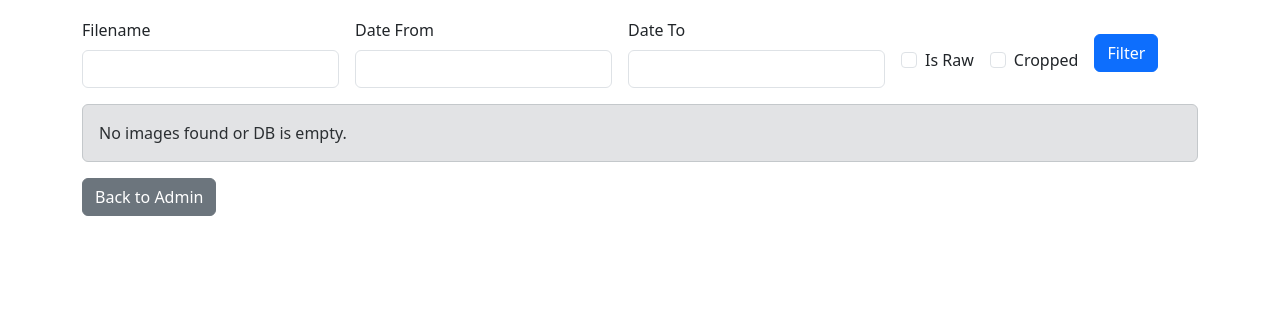
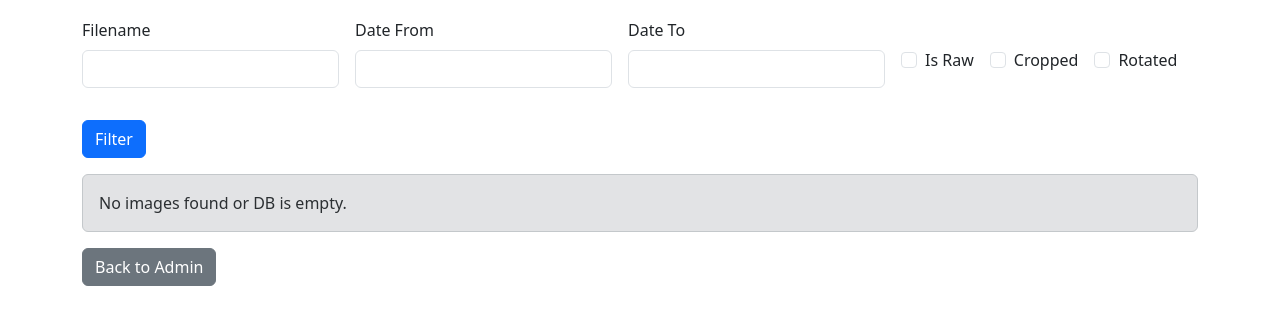
Before and after one commit to M-casado/watercolour-processing, a Flask app: template src/watercolour_processing/templates/admin_images.html in a window 1280 px wide. Shown: the part 123-448 px from the top of the page. Run offline with Flask 3, Linux system fonts and the light colour scheme; the template is opened without the code that fills it, so the values that code supplies are empty.

```diff
--- a/src/watercolour_processing/app.py
+++ b/src/watercolour_processing/app.py
@@ -96,6 +96,7 @@ def admin_list_images():
     date_to = request.args.get("date_to", "").strip()
     is_raw_filter = request.args.get("is_raw")     # None if unchecked, '1' if checked
     cropped_filter = request.args.get("cropped")
+    rotated_filter = request.args.get("rotated")
 
     offset = (page - 1) * per_page
 
@@ -123,6 +124,9 @@ def admin_list_images():
 
     if cropped_filter == '1':
         sql_base += " AND cropped = 1"
+
+    if rotated_filter == '1':
+        sql_base += " AND rotation_degrees != 0"
 
     sql_base += " ORDER BY image_id LIMIT ? OFFSET ?"
     params.extend([per_page, offset])
@@ -158,6 +162,9 @@ def admin_list_images():
             if cropped_filter == '1':
                 count_sql += " AND cropped = 1"
 
+            if rotated_filter == '1':
+                count_sql += " AND rotation_degrees != 0"
+
             cur.execute(count_sql, count_params)
             total_count = cur.fetchone()[0]
 
@@ -168,7 +175,6 @@ def admin_list_images():
     total_pages = (total_count + per_page - 1) // per_page
 
     if not images:
-        # We can optionally flash a message or just let the template show "no images"
         flash("No images found in the DB." if total_count == 0 else "No images match your filters.", "info")
 
     return render_template(
@@ -182,7 +188,8 @@ def admin_list_images():
         date_from=date_from,
         date_to=date_to,
         is_raw_filter=is_raw_filter,
-        cropped_filter=cropped_filter
+        cropped_filter=cropped_filter,
+        rotated_filter=rotated_filter
     )
 
 @app.route("/admin/image/<int:image_id>")
--- a/src/watercolour_processing/templates/admin_images.html
+++ b/src/watercolour_processing/templates/admin_images.html
@@ -38,11 +38,17 @@
         {% if is_raw_filter == '1' %}checked{% endif %}>
       <label class="form-check-label" for="isRawCheck">Is Raw</label>
     </div>
-    <div class="form-check">
+    <div class="form-check me-3">
       <input class="form-check-input" type="checkbox" name="cropped" value="1"
         id="croppedCheck"
         {% if cropped_filter == '1' %}checked{% endif %}>
       <label class="form-check-label" for="croppedCheck">Cropped</label>
+    </div>
+    <div class="form-check me-3">
+      <input class="form-check-input" type="checkbox" name="rotated" value="1"
+        id="rotatedCheck"
+        {% if rotated_filter == '1' %}checked{% endif %}>
+      <label class="form-check-label" for="rotatedCheck">Rotated</label>
     </div>
   </div>
 
@@ -76,21 +82,21 @@
                                  page=page,
                                  per_page=per_page,
                                  is_raw=is_raw_filter,
-                                 cropped=cropped_filter) }}">
+                                 cropped=cropped_filter,
+                                 rotated=rotated_filter) }}">
               {{ img[0] }}
             </a>
           </td>
           <td>{{ img[1] }}</td>
           <td>{{ img[3] }}</td>
           <td>
-            <!-- Convert 1/0 to Yes/No -->
             {% if img[4] == 1 %}Yes{% else %}No{% endif %}
           </td>
           <td>
             {% if img[5] == 1 %}Yes{% else %}No{% endif %}
           </td>
           <td>
-            <!-- A clickable thumbnail link (if your code includes admin_thumbnail route) -->
+            <!-- A clickable thumbnail link -->
             <a href="{{ url_for('admin_image_detail',
                                  image_id=img[0],
                                  filename=filename_filter,
@@ -99,10 +105,13 @@
                                  page=page,
                                  per_page=per_page,
                                  is_raw=is_raw_filter,
-                                 cropped=cropped_filter) }}">
-              <img src="{{ url_for('admin_thumbnail', image_id=img[0]) }}"
-                   style="max-width:100px;"
-                   class="img-thumbnail">
+                                 cropped=cropped_filter,
+                                 rotated=rotated_filter) }}">
+              <img
+                src="{{ url_for('admin_thumbnail', image_id=img[0]) }}"
+                style="max-width: 100px;"
+                class="img-thumbnail"
+              />
             </a>
           </td>
         </tr>
```
